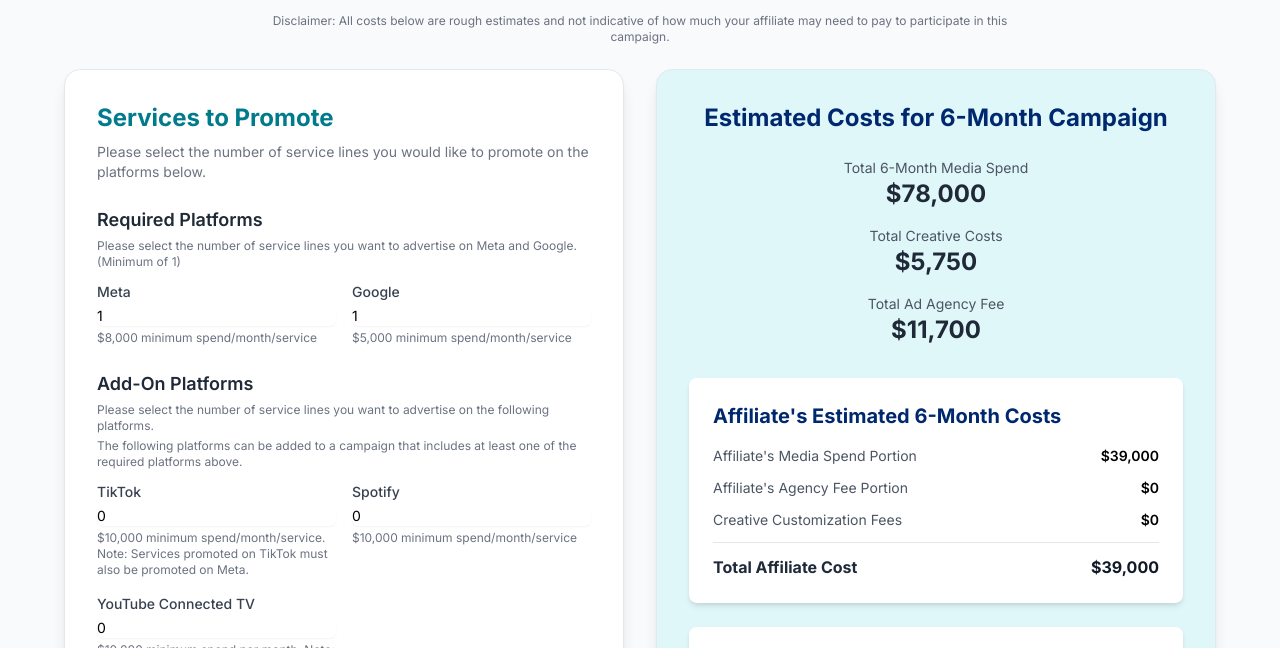
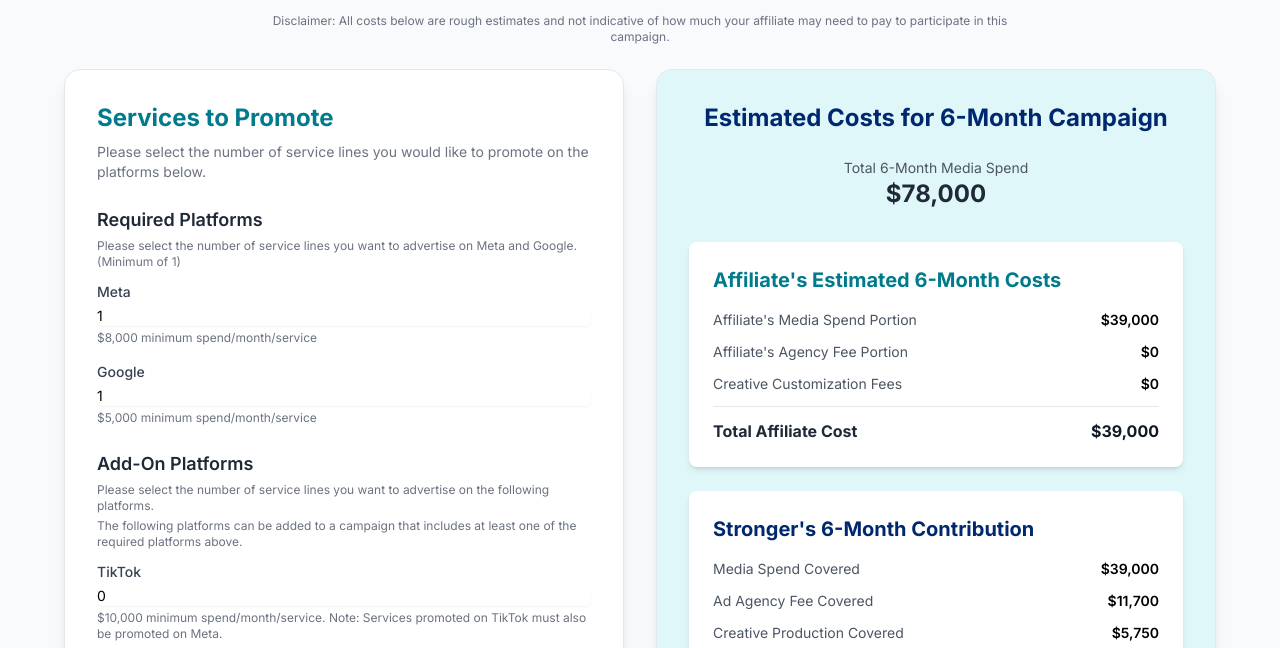
Before and after one commit to ajpps/mkt-shared-pe-calculator, a plain HTML site: page index.html in a window 1280 px wide. Shown: the part 131-779 px from the top of the page. Drawn offline with nearby package versions, Linux system fonts and the light colour scheme.

Commit message:
Update index.html

```diff
--- a/index.html
+++ b/index.html
@@ -13,10 +13,10 @@
         }
         /* Custom slider track */
         input[type=range]::-webkit-slider-runnable-track {
-            background: #D6FFFF; /* A tint of Teal */
+            background: #e2e8f0;
         }
         input[type=range]::-moz-range-track {
-            background: #D6FFFF;
+            background: #e2e8f0;
         }
         /* Custom slider thumb */
         input[type=range]::-webkit-slider-thumb {
@@ -25,7 +25,7 @@
             width: 20px;
             height: 20px;
             border-radius: 50%;
-            background: #007B8B; /* Dark Teal */
+            background: #4f46e5; /* A neutral, accessible blue */
             cursor: pointer;
             margin-top: -6px;
         }
@@ -33,17 +33,20 @@
             width: 20px;
             height: 20px;
             border-radius: 50%;
-            background: #007B8B;
+            background: #4f46e5;
             cursor: pointer;
         }
-        .number-input-spinner::-webkit-outer-spin-button,
-        .number-input-spinner::-webkit-inner-spin-button {
-            -webkit-appearance: none;
+
+        /* CORRECTIVE CSS: Force number input arrows (spinners) to be visible */
+        input[type=number]::-webkit-inner-spin-button,
+        input[type=number]::-webkit-outer-spin-button {
+            -webkit-appearance: auto;
             margin: 0;
         }
-        .number-input-spinner {
+        input[type=number] {
             -moz-appearance: textfield;
         }
+
         /* Color definitions for reuse */
         .care-blue { color: #00286E; }
         .dark-teal { color: #007B8B; }
@@ -70,15 +73,15 @@
                 <div>
                     <h3 class="text-lg font-semibold text-gray-800">Required Platforms</h3>
                     <p class="text-xs text-gray-500 mt-1">Please select the number of service lines you want to advertise on Meta and Google. (Minimum of 1)</p>
-                    <div class="grid grid-cols-1 sm:grid-cols-2 gap-4 mt-3">
+                    <div class="grid grid-cols-1 gap-4 mt-3">
                         <div>
                             <label for="meta-services" class="block text-sm font-medium text-gray-700">Meta</label>
-                            <input type="number" id="meta-services" min="1" value="1" class="number-input-spinner mt-1 block w-full rounded-md border-gray-300 shadow-sm focus:border-indigo-500 focus:ring-indigo-500 sm:text-sm">
+                            <input type="number" id="meta-services" min="1" value="1" class="mt-1 block w-full rounded-md border-gray-300 shadow-sm focus:border-indigo-500 focus:ring-indigo-500 sm:text-sm">
                             <p class="text-xs text-gray-500 mt-1">$8,000 minimum spend/month/service</p>
                         </div>
                         <div>
                             <label for="google-services" class="block text-sm font-medium text-gray-700">Google</label>
-                            <input type="number" id="google-services" min="1" value="1" class="number-input-spinner mt-1 block w-full rounded-md border-gray-300 shadow-sm focus:border-indigo-500 focus:ring-indigo-500 sm:text-sm">
+                            <input type="number" id="google-services" min="1" value="1" class="mt-1 block w-full rounded-md border-gray-300 shadow-sm focus:border-indigo-500 focus:ring-indigo-500 sm:text-sm">
                             <p class="text-xs text-gray-500 mt-1">$5,000 minimum spend/month/service</p>
                         </div>
                     </div>
@@ -89,20 +92,20 @@
                     <h3 class="text-lg font-semibold text-gray-800">Add-On Platforms</h3>
                     <p class="text-xs text-gray-500 mt-1">Please select the number of service lines you want to advertise on the following platforms.</p>
                      <p class="text-xs text-gray-500 mt-1">The following platforms can be added to a campaign that includes at least one of the required platforms above.</p>
-                    <div class="grid grid-cols-1 sm:grid-cols-2 gap-4 mt-3">
+                    <div class="grid grid-cols-1 gap-4 mt-3">
                          <div>
                             <label for="tiktok-services" class="block text-sm font-medium text-gray-700">TikTok</label>
-                            <input type="number" id="tiktok-services" min="0" value="0" class="number-input-spinner mt-1 block w-full rounded-md border-gray-300 shadow-sm focus:border-indigo-500 focus:ring-indigo-500 sm:text-sm">
+                            <input type="number" id="tiktok-services" min="0" value="0" class="mt-1 block w-full rounded-md border-gray-300 shadow-sm focus:border-indigo-500 focus:ring-indigo-500 sm:text-sm">
                             <p class="text-xs text-gray-500 mt-1">$10,000 minimum spend/month/service. Note: Services promoted on TikTok must also be promoted on Meta.</p>
                         </div>
                         <div>
                             <label for="spotify-services" class="block text-sm font-medium text-gray-700">Spotify</label>
-                            <input type="number" id="spotify-services" min="0" value="0" class="number-input-spinner mt-1 block w-full rounded-md border-gray-300 shadow-sm focus:border-indigo-500 focus:ring-indigo-500 sm:text-sm">
+                            <input type="number" id="spotify-services" min="0" value="0" class="mt-1 block w-full rounded-md border-gray-300 shadow-sm focus:border-indigo-500 focus:ring-indigo-500 sm:text-sm">
                             <p class="text-xs text-gray-500 mt-1">$10,000 minimum spend/month/service</p>
                         </div>
                         <div>
                              <label for="youtube-services" class="block text-sm font-medium text-gray-700">YouTube Connected TV</label>
-                            <input type="number" id="youtube-services" min="0" max="1" value="0" class="number-input-spinner mt-1 block w-full rounded-md border-gray-300 shadow-sm focus:border-indigo-500 focus:ring-indigo-500 sm:text-sm">
+                            <input type="number" id="youtube-services" min="0" max="1" value="0" class="mt-1 block w-full rounded-md border-gray-300 shadow-sm focus:border-indigo-500 focus:ring-indigo-500 sm:text-sm">
                             <p class="text-xs text-gray-500 mt-1">$10,000 minimum spend per month. Note: Only one 30s "Care for All" video is available for this platform.</p>
                         </div>
                     </div>
@@ -116,7 +119,7 @@
                         <input type="range" id="media-spend-slider" min="0" max="500000" value="0" class="w-full h-2 bg-gray-200 rounded-lg appearance-none cursor-pointer">
                         <div class="relative">
                             <span class="absolute inset-y-0 left-0 flex items-center pl-3 text-gray-500">$</span>
-                            <input type="number" id="media-spend-input" min="0" value="0" class="number-input-spinner pl-7 block w-32 rounded-md border-gray-300 shadow-sm focus:border-indigo-500 focus:ring-indigo-500 sm:text-sm">
+                            <input type="number" id="media-spend-input" min="0" value="0" class="pl-7 block w-32 rounded-md border-gray-300 shadow-sm focus:border-indigo-500 focus:ring-indigo-500 sm:text-sm">
                         </div>
                     </div>
                     <p class="text-xs text-gray-500">Minimum spend based on selections: <strong id="min-spend">$0</strong></p>
@@ -142,20 +145,13 @@
                         <p class="text-sm text-gray-600">Total 6-Month Media Spend</p>
                         <p id="total-media-spend" class="text-2xl font-bold text-gray-800">$0</p>
                     </div>
-                    <div>
-                        <p class="text-sm text-gray-600">Total Creative Costs</p>
-                        <p id="total-creative-costs" class="text-2xl font-bold text-gray-800">$0</p>
-                    </div>
-                    <div>
-                        <p class="text-sm text-gray-600">Total Ad Agency Fee</p>
-                        <p id="total-agency-fee" class="text-2xl font-bold text-gray-800">$0</p>
-                    </div>
+                     <!-- Other totals are calculated in JS but not displayed here per user request -->
                 </div>
 
                 <div class="space-y-6">
                     <!-- Affiliate Cost Breakdown -->
                     <div class="bg-white p-6 rounded-lg shadow-md">
-                        <h3 class="text-xl font-bold text-[#00286E] mb-4">Affiliate's Estimated 6-Month Costs</h3>
+                        <h3 class="text-xl font-bold text-[#007B8B] mb-4">Affiliate's Estimated 6-Month Costs</h3>
                         <div class="space-y-3 text-sm">
                             <div class="flex justify-between"><span class="text-gray-600">Affiliate's Media Spend Portion</span><strong id="affiliate-media-spend" class="font-semibold">$0</strong></div>
                             <div class="flex justify-between"><span class="text-gray-600">Affiliate's Agency Fee Portion</span><strong id="affiliate-agency-fee" class="font-semibold">$0</strong></div>
@@ -166,7 +162,7 @@
                     </div>
                     <!-- Stronger's Contribution -->
                     <div class="bg-white p-6 rounded-lg shadow-md">
-                        <h3 class="text-xl font-bold text-[#007B8B] mb-4">Stronger's 6-Month Contribution</h3>
+                        <h3 class="text-xl font-bold text-[#00286E] mb-4">Stronger's 6-Month Contribution</h3>
                         <div class="space-y-3 text-sm">
                             <div class="flex justify-between"><span class="text-gray-600">Media Spend Covered</span><strong id="stronger-media-spend" class="font-semibold">$0</strong></div>
                             <div class="flex justify-between"><span class="text-gray-600">Ad Agency Fee Covered</span><strong id="stronger-agency-fee" class="font-semibold">$0</strong></div>
@@ -255,20 +251,17 @@
             const totalMonthlyMediaSpend = parseFloat(mediaSpendSlider.value);
             const totalSixMonthMediaSpend = totalMonthlyMediaSpend * 6;
 
-            // Totals Section
+            // This is the only total displayed in the top right section now.
+            document.getElementById('total-media-spend').textContent = formatCurrency(totalSixMonthMediaSpend);
+
+            // Other totals are still calculated for use below.
             const totalAgencyFee = totalSixMonthMediaSpend * 0.15;
             const creativeProductionCovered = calculateCreativeCosts();
 
             const totalServiceLines = metaServices + googleServices + tiktokServices + spotifyServices + youtubeServices;
             const customizationFees = customizationsCheckbox.checked ? (225 * totalServiceLines) : 0;
-            const totalCreativeCosts = creativeProductionCovered + customizationFees;
-
-            document.getElementById('total-media-spend').textContent = formatCurrency(totalSixMonthMediaSpend);
-            document.getElementById('total-creative-costs').textContent = formatCurrency(totalCreativeCosts);
-            document.getElementById('total-agency-fee').textContent = formatCurrency(totalAgencyFee);
 
             // Stronger's Contribution
-            // *** FIX IS HERE ***
             // The cap is now correctly applied to the total 6-month spend.
             const strongerMediaSpend = Math.min(totalSixMonthMediaSpend * 0.5, 60000);
             const strongerAgencyFee = Math.min(totalAgencyFee, 37500);
```
